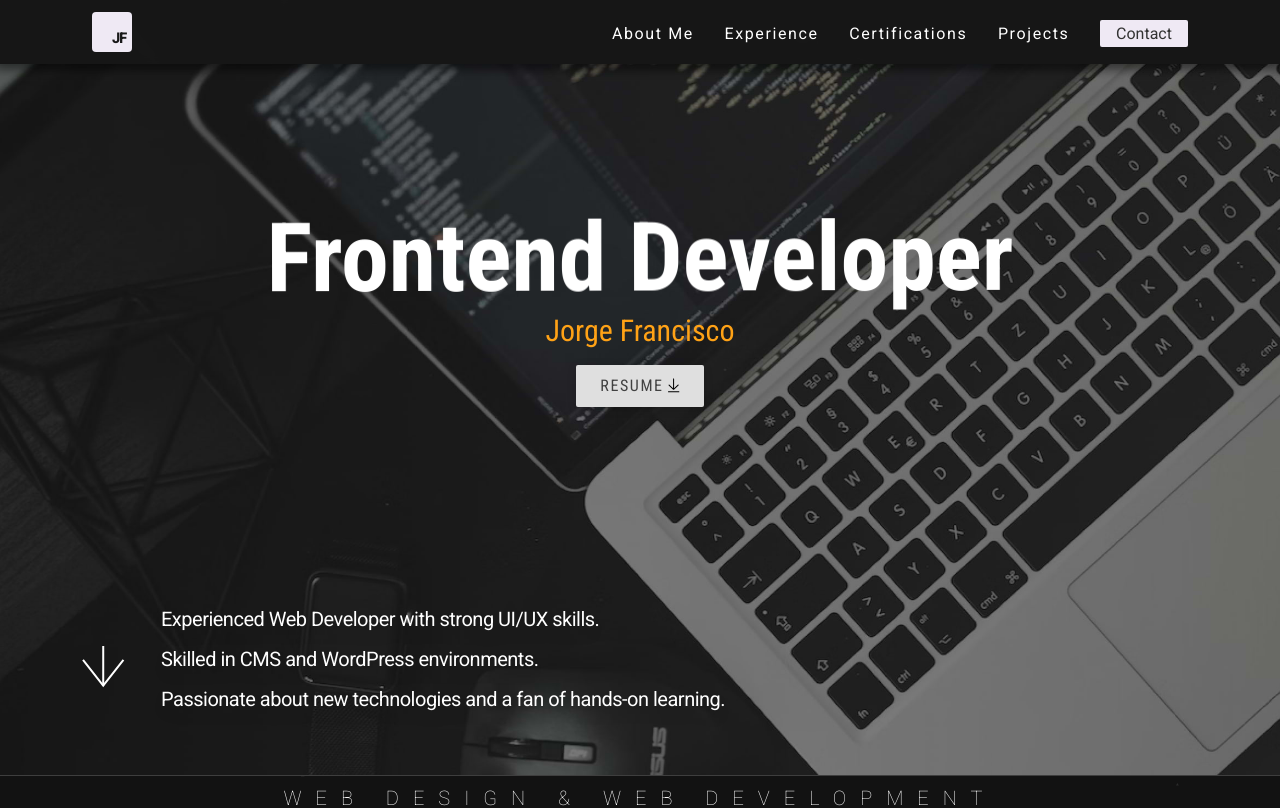
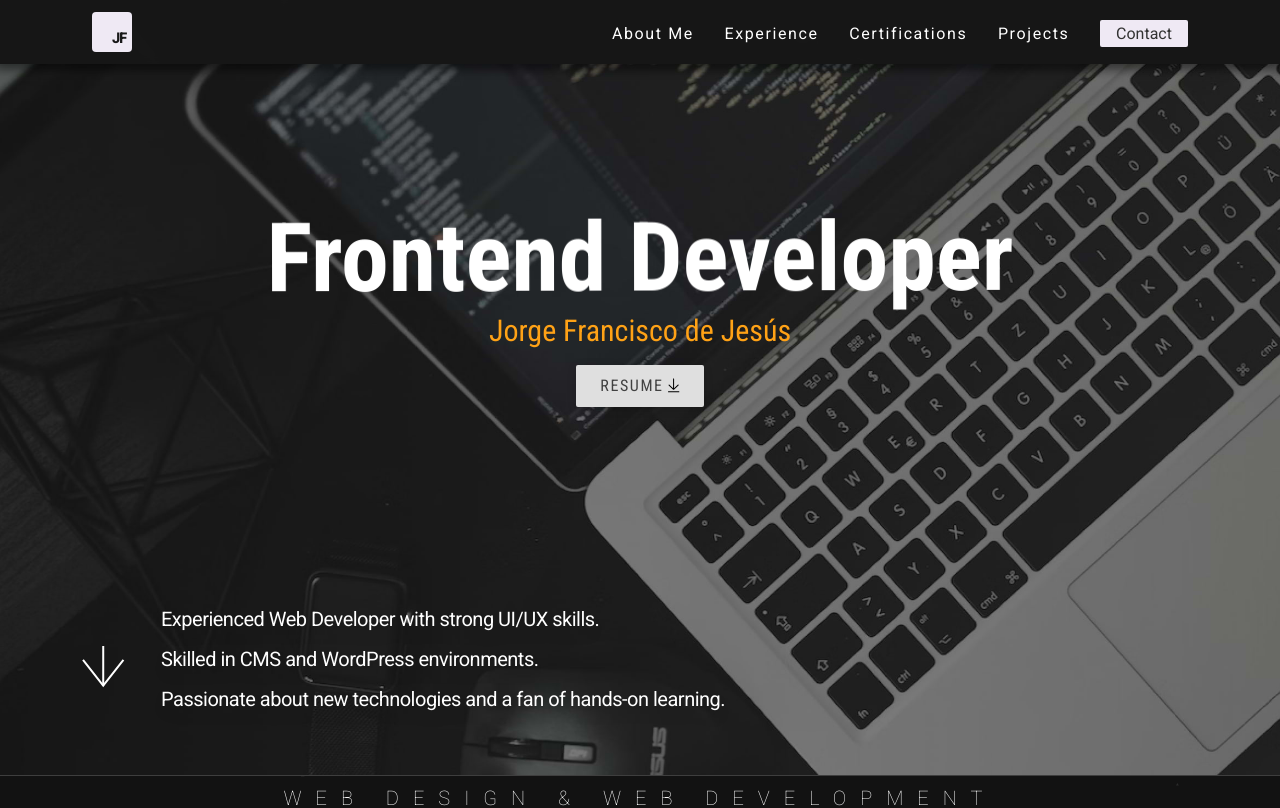
Before and after one commit to jor-g-r/portfolio-Jorge-Rondon, a Next.js app in the folder portfolio/: page / in a window 1280 px wide. Shown: the top 808 px of the page. Built offline with nearby package versions, Linux system fonts and the light colour scheme.

Commit message:
de Jesús

```diff
--- a/portfolio/src/app/components/Hero.tsx
+++ b/portfolio/src/app/components/Hero.tsx
@@ -46,7 +46,7 @@ export default function Hero () {
                             Frontend Developer
                         </motion.h1>
                         <h3 className='text-3xl text-primary pt-2 pb-4'>
-                            Jorge Francisco
+                            Jorge Francisco de Jesús
                         </h3>
 
 
```
